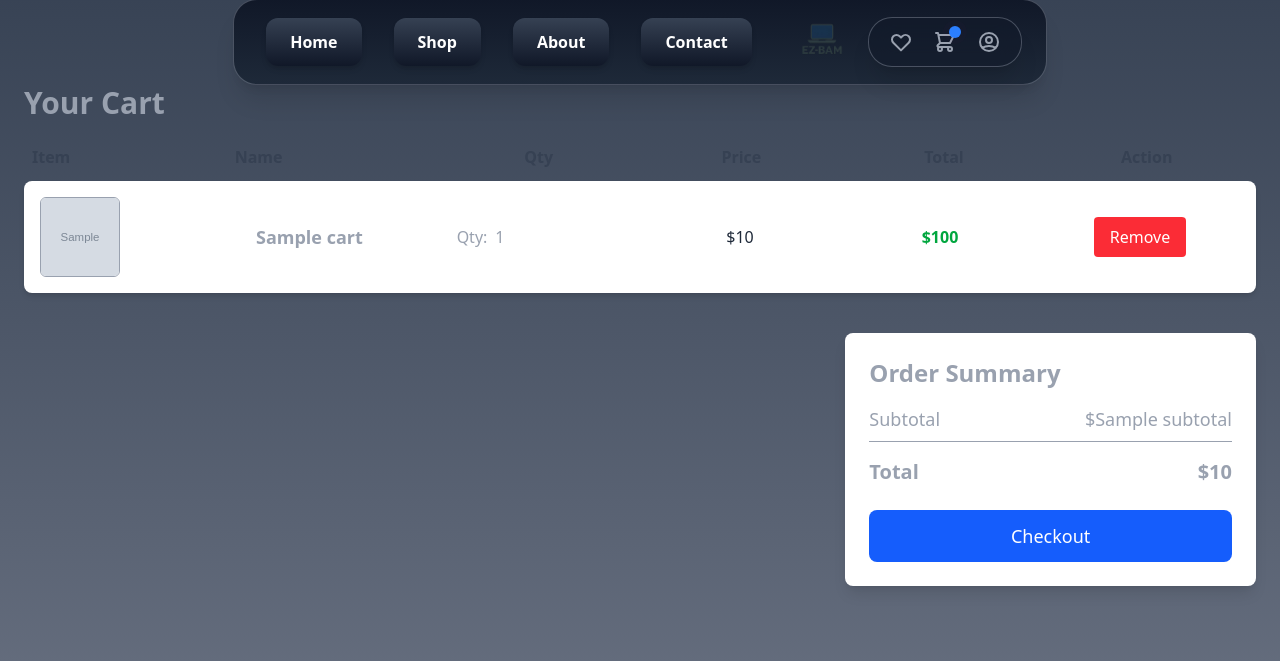
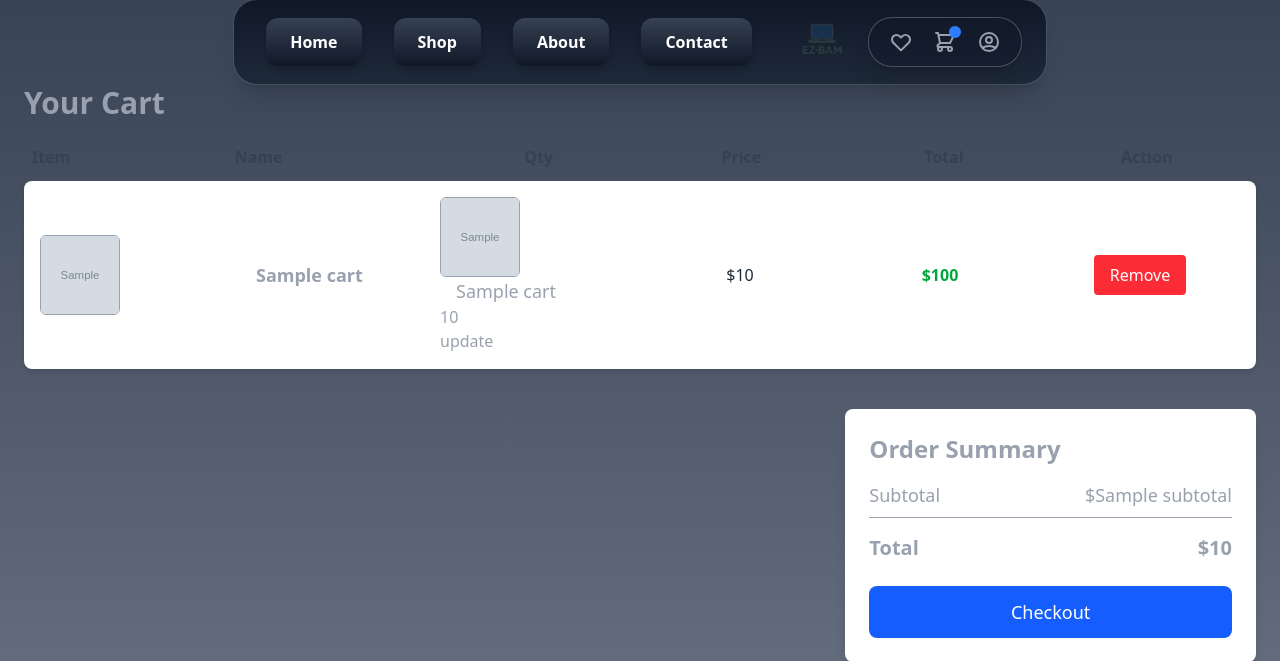
Before and after one commit to Donyboi/EZ-BAM, a Flask app: template templates/cart.html.jinja in a window 1280 px wide. Shown: the part 37-698 px from the top of the page. Run offline with Flask 3, Linux system fonts and the light colour scheme; the template is opened without the code that fills it: most values are stand-ins (such as "Sample title", 1, 10 or a date in 2020); grey boxes marked "Sample" are stand-in pictures.

Commit message:
re dsign the form for cart

```diff
--- a/main.py
+++ b/main.py
@@ -239,3 +239,7 @@ def update_cart(product_id):
            SET `Quantity` = %s
             WHERE `ProductID` = %s AND `UserID` = %s
         """,(new_qty, product_id, current_user.id))
+
+    connection.close()
+
+    return redirect("/cart")
--- a/templates/cart.html.jinja
+++ b/templates/cart.html.jinja
@@ -16,7 +16,7 @@
 
 <h1 class="text-3xl font-bold mb-6">Your Cart</h1>
 
-<!-- Header Row -->
+
 <div class="grid grid-cols-6 font-bold text-gray-700 mb-3 px-2">
     <div>Item</div>
     <div>Name</div>
@@ -42,14 +42,23 @@
         </div>
 
 
-        <div class="flex items-center justify-center space-x-2">
-            <label>Qty:</label>
-            <input type="number"  name="qty:" value="1" min="1" max="10">
-            <div class="w-10 text-center font-medium">
-            </div>
+        <div class="cart-row">
+                <img src="{{x['Image']}}"
+                class ="w-20 h-20 object-cover rounded-md border">
+                <div class="text-lg font semibold ml-4">{{x['Name']}}</div>
+
+
+
+                <div class="flex items-center justify-center space-x-2">
+                    <form method="post" action="/cart/{{ x['ProductID'] }}/update_qty">
+                    <input class="w-full" name="qty" type="number"  value="{{ x['Quantity']}}">
+                    <button type="submit">update</button>
+                    </form>
+                </div>
 
 
         </div>
+
 
 
         <div class="text-center font-medium text-gray-800">
@@ -74,7 +83,7 @@
     {% endfor %}
 </div>
 
-<!-- Cart Summary -->
+
 <div class="mt-10 bg-white shadow-lg rounded-lg p-6 w-full md:w-1/3 ml-auto">
     <h2 class="text-2xl font-bold mb-4">Order Summary</h2>
 
```
